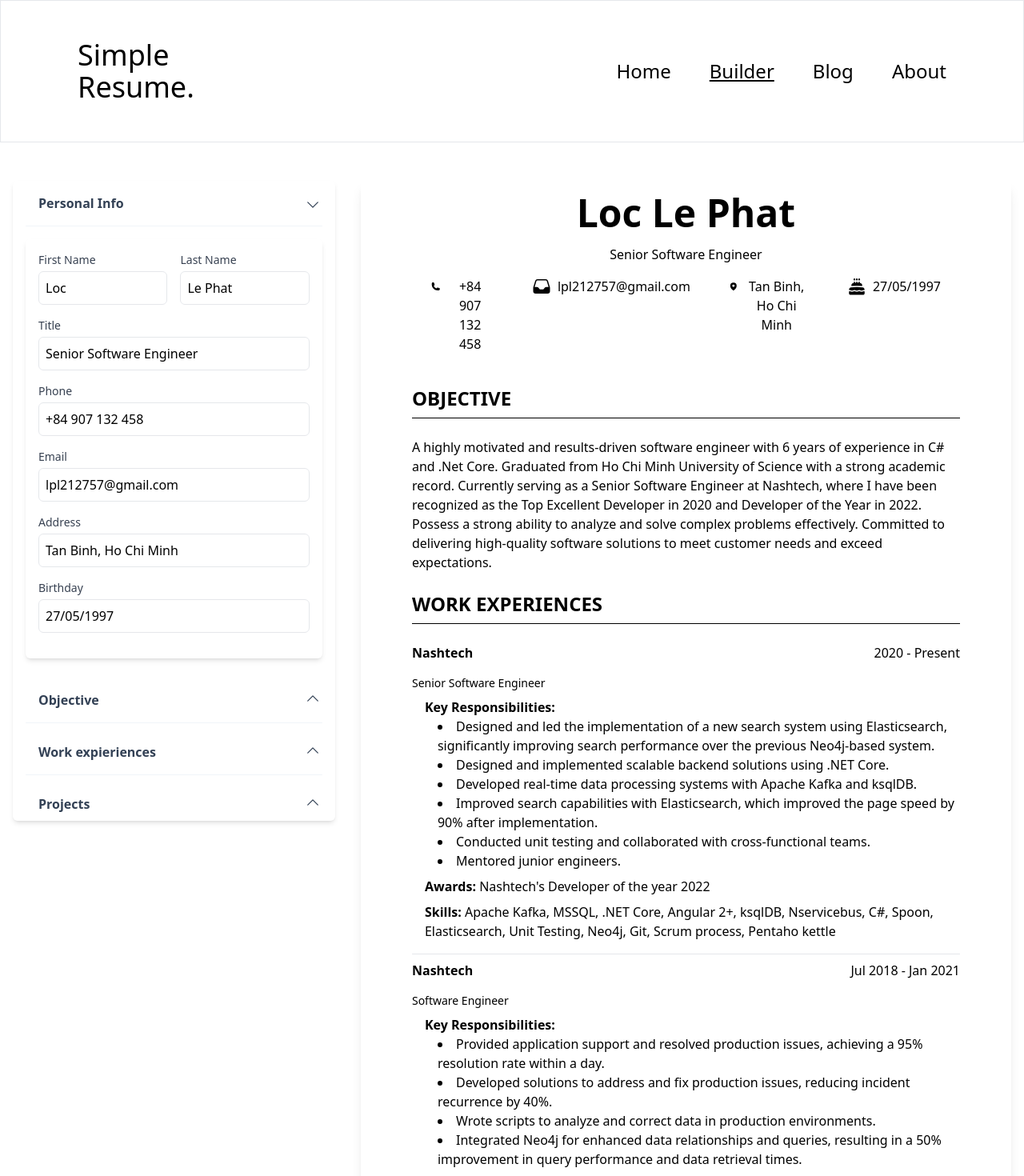
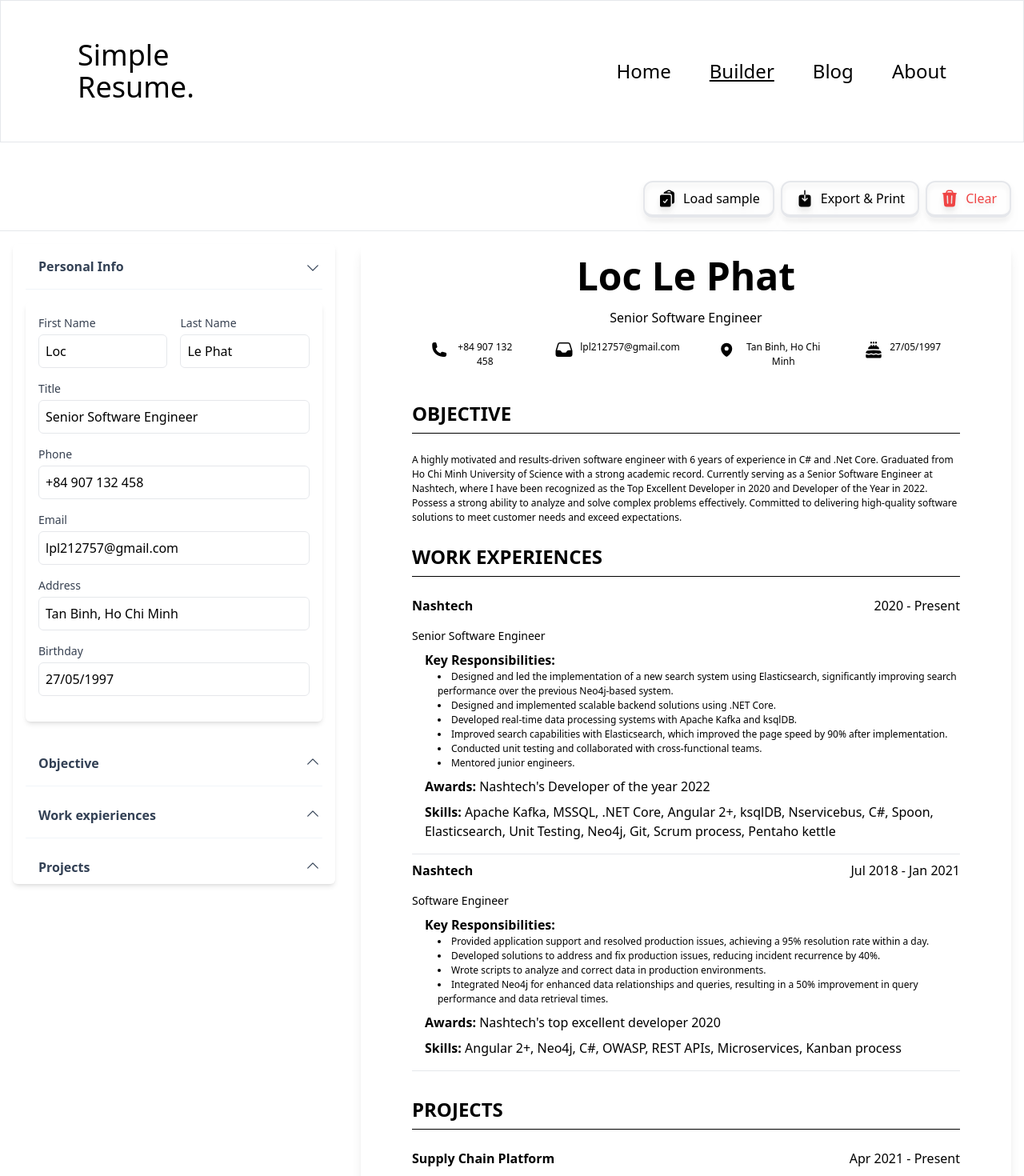
Before and after one commit to locle97/SimpleResume, a React (Vite) app: page /#/builder in a window 1280 px wide. Shown: the top 1470 px of the page at 80% size. Built offline with nearby package versions, Linux system fonts and the light colour scheme.

Commit message:
feat - move action buttons to top

```diff
--- a/package.json
+++ b/package.json
@@ -15,6 +15,7 @@
     "@fortawesome/free-regular-svg-icons": "^6.6.0",
     "@fortawesome/free-solid-svg-icons": "^6.6.0",
     "@fortawesome/react-fontawesome": "^0.2.2",
+    "font-picker-react": "^3.5.2",
     "react": "^18.3.1",
     "react-dom": "^18.3.1",
     "uuid": "^10.0.0",
--- a/src/App.jsx
+++ b/src/App.jsx
@@ -1,9 +1,9 @@
 import Header from './Header.jsx';
 import Home from './Home';
-import MainContent from './MainContent.jsx';
 import NotFound from './NotFound';
 import Footer from './Footer.jsx';
 import { HashRouter, Routes, Route } from "react-router-dom";
+import ResumeBuilder from './ResumeBuilder.jsx';
 
 function App() {
   return (
@@ -12,7 +12,7 @@ function App() {
         <Header />
         <Routes>
             <Route path="/" element={<Home />} />
-            <Route path="/builder" element={<MainContent />} />
+            <Route path="/builder" element={<ResumeBuilder />} />
             <Route path="*" element={<NotFound />} />
         </Routes>
         <Footer />
--- a/src/Header.jsx
+++ b/src/Header.jsx
@@ -9,7 +9,7 @@ function Header() {
         </a>
 
         <nav className="flex justify-end items-center gap-12">
-          <NavLink exact className={({ isActive }) => (isActive ? 'text-2xl nav-link underline' : 'text-2xl nav-link')} to="/">Home</NavLink>
+          <NavLink className={({ isActive }) => (isActive ? 'text-2xl nav-link underline' : 'text-2xl nav-link')} to="/">Home</NavLink>
           <NavLink className={({ isActive }) => (isActive ? 'text-2xl nav-link underline' : 'text-2xl nav-link')} to="/builder">Builder</NavLink>
           <NavLink className={({ isActive }) => (isActive ? 'text-2xl nav-link underline' : 'text-2xl nav-link')} to="/blog">Blog</NavLink>
           <NavLink className={({ isActive }) => (isActive ? 'text-2xl nav-link underline' : 'text-2xl nav-link')} to="/about">About</NavLink>
--- a/src/MainContent.jsx
+++ /dev/null
@@ -1,21 +0,0 @@
-import { useState } from 'react';
-import CVInputSection from './components/CVInputSection.jsx';
-import CVDisplaySection from './components/CVDisplaySection.jsx';
-import { sampleData } from './data.jsx';
-
-function MainContent() {
-  const [cvData, setCVData] = useState(sampleData);
-
-  const handleCVChange = (newCVData) => {
-    setCVData(newCVData);
-  }
-
-  return (
-    <div className="content my-8 h-full flex relative">
-      <CVInputSection cvData={cvData} onChangeCV={handleCVChange} />
-      <CVDisplaySection cvData={cvData} />
-    </div>
-  )
-}
-
-export default MainContent;
--- /dev/null
+++ b/src/ResumeBuilder.jsx
@@ -0,0 +1,43 @@
+import { useState } from 'react';
+import CVInputSection from './components/CVInputSection.jsx';
+import CVDisplaySection from './components/CVDisplaySection.jsx';
+import { ButtonGroup } from "./components/ButtonGroup";
+
+import { sampleData } from './data.jsx';
+import { emptyData } from './emptyData.jsx';
+
+function ResumeBuilder() {
+  const [cvData, setCVData] = useState(sampleData);
+
+  const handleCVChange = (newCVData) => {
+    setCVData(newCVData);
+  }
+
+  const handleLoadSample = () => {
+    setCVData(sampleData);
+  }
+
+  const handleDownloadCV = () => {
+    window.print();
+  }
+
+  const handleClear = () => {
+    setCVData(emptyData);
+  }
+
+  return (
+    <div className="mt-8 flex flex-col">
+      <div className="flex justify-end border-b p-4 gap-2">
+        <ButtonGroup onLoadSample={handleLoadSample}
+          onDownload={handleDownloadCV}
+          onClear={handleClear} />
+      </div>
+      <div className="content h-full flex relative">
+        <CVInputSection cvData={cvData} onChangeCV={handleCVChange} />
+        <CVDisplaySection cvData={cvData} />
+      </div>
+    </div>
+  )
+}
+
+export default ResumeBuilder;
--- a/src/components/Button.jsx
+++ b/src/components/Button.jsx
@@ -1,19 +1,22 @@
 import { Icon } from "./Icon";
 
 export function Button({ title, icon, textColor, onClick }) {
-  const className = `px-4 py-2 justify-center flex-auto duration-150 hover:!border-b-2 rounded-xl drop-shadow-lg group flex items-center border-2 border-b-4 cursor-pointer ${textColor}`;
+  const className = `px-4 py-2 gap-2 justify-center flex-auto duration-150 hover:!border-b-2 rounded-xl drop-shadow-lg group flex items-center border-2 border-b-4 cursor-pointer ${textColor}`;
 
   return (
     <div className={className} onClick={onClick}>
       {
         icon &&
-        <div className="mr-2">
+        <div>
           <Icon iconType={icon} />
         </div>
       }
-      <div className={`${textColor}`}>
-        {title}
-      </div>
+      {
+        title &&
+        <div className={`${textColor}`}>
+          {title}
+        </div>
+      }
     </div>
   );
 }
--- a/src/components/ButtonGroup.jsx
+++ b/src/components/ButtonGroup.jsx
@@ -3,13 +3,13 @@ import { Button } from "./Button";
 export function ButtonGroup({ onLoadSample, onDownload, onClear }) {
   return (
     <>
-      <div className="w-full mr-2">
-        <Button title="Load sample CV" icon="sample" onClick={onLoadSample} />
+      <div>
+        <Button title="Load sample" icon="sample" onClick={onLoadSample} />
       </div>
-      <div className="w-full mr-2">
-        <Button title="Download CV" icon="download" onClick={onDownload} />
+      <div>
+        <Button title="Export & Print" icon="download" onClick={onDownload} />
       </div>
-      <div className="w-full">
+      <div>
         <Button title="Clear" icon="clear" textColor="text-red-500" onClick={onClear} />
       </div>
     </>
--- a/src/components/CVDisplaySection.jsx
+++ b/src/components/CVDisplaySection.jsx
@@ -10,7 +10,7 @@ import { SkillSection } from "./SkillSection"
 
 function CVDisplaySection({ cvData }) {
   return (
-    <div id="cv-info" className="print:w-screen print:shadow-none flex flex-col m-4 print:mx-0 w-2/3 min-h-screen px-16 shadow-lg rounded-md">
+    <div id="cv-info" className="text-[12px] print:w-screen print:shadow-none flex flex-col m-4 print:mx-0 w-2/3 min-h-screen px-16 shadow-lg rounded-md">
       <PersonalInfo personalInfo={cvData.personalInfo} />
       <ObjectiveSection objective={cvData.objective} />
       <WorkExperienceSection workExperiences={cvData.workExperiences} />
--- a/src/components/CVInputSection.jsx
+++ b/src/components/CVInputSection.jsx
@@ -1,6 +1,3 @@
-import { ButtonGroup } from "./ButtonGroup";
-import { sampleData } from '../data.jsx';
-import { emptyData } from '../emptyData.jsx';
 import { Accordion } from './shared/Accordion.jsx';
 import { InputPersonalInfo } from "./InputPersonalInfo.jsx";
 import { InputObjective } from "./InputObjective.jsx";
@@ -15,18 +12,6 @@ import { InputSkills } from "./InputSkills";
 import './CVInputSection.css';
 
 function CVInputSection({ cvData, onChangeCV }) {
-  const handleLoadSample = () => {
-    onChangeCV(sampleData);
-  }
-
-  const handleDownloadCV = () => {
-    window.print();
-  }
-
-  const handleClear = () => {
-    onChangeCV(emptyData);
-  }
-
   const handleSavePersonalInfo = (info) => {
     onChangeCV({ ...cvData, personalInfo: info });
   }
@@ -95,11 +80,6 @@ function CVInputSection({ cvData, onChangeCV }) {
         </Accordion>
       </div>
 
-      <div className="p-4 flex bottom-0 left-0">
-        <ButtonGroup onLoadSample={handleLoadSample}
-          onDownload={handleDownloadCV}
-          onClear={handleClear} />
-      </div>
     </div>
   );
 }
```
Also changed, not shown: 1 other file (tests, documents, lock files or other folders).
